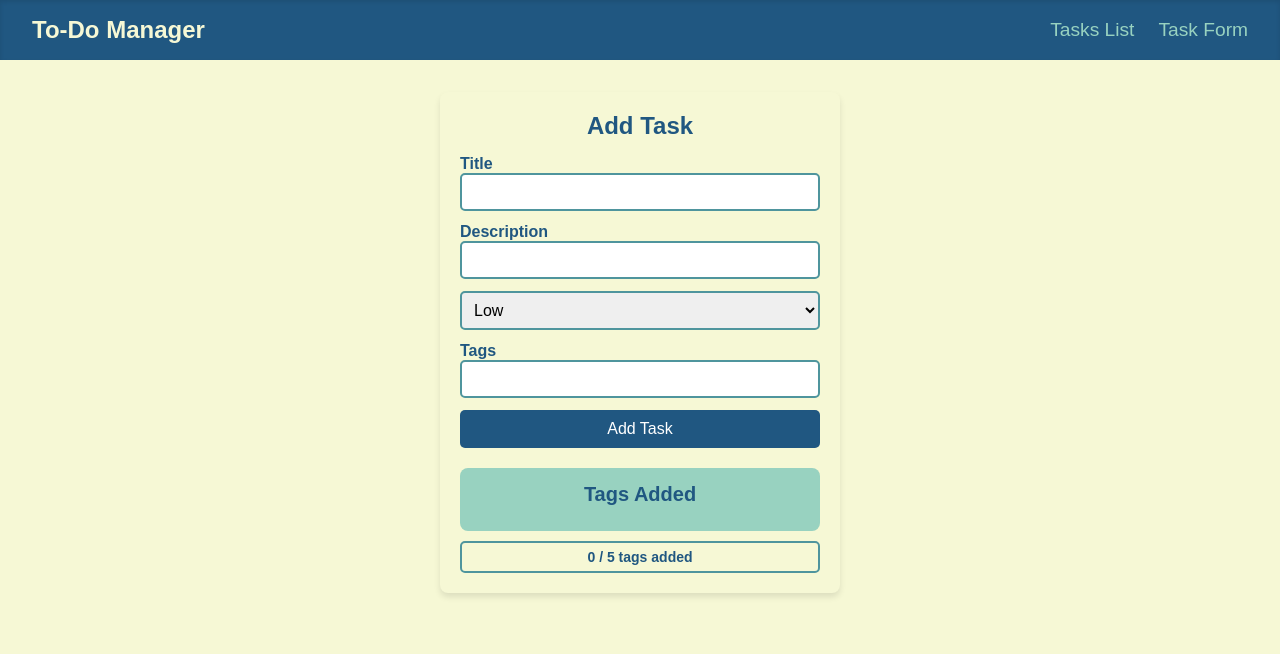
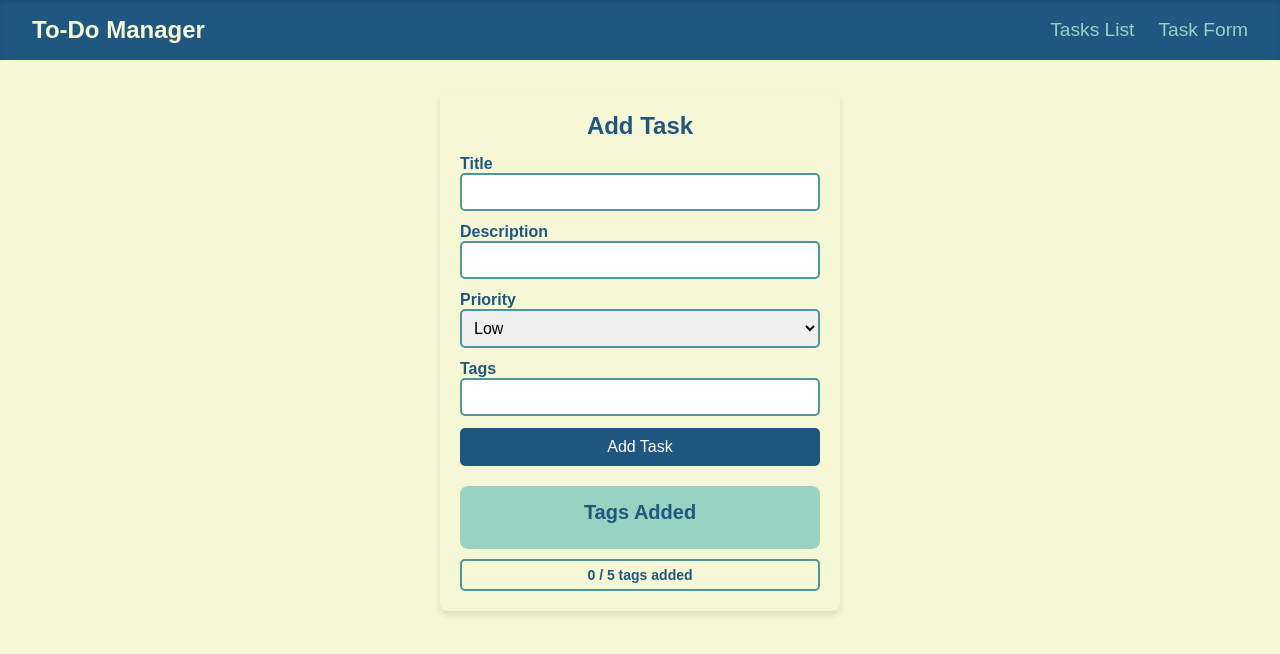
Before and after one commit to Espadv69/TaskMaster-MERN, a React (Vite) app in the folder frontend/: page /form in a window 1280 px wide. Shown: the top 654 px of the page. Built offline with nearby package versions, Linux system fonts and the light colour scheme.

Commit message:
Refactor TaskForm component to wrap priority select in a label for improved accessibility

```diff
--- a/frontend/src/components/TaskForm/TaskForm.jsx
+++ b/frontend/src/components/TaskForm/TaskForm.jsx
@@ -104,6 +104,8 @@ const TaskForm = () => {
           />
         </label>
 
+        <label className="task-form__label">
+          Priority
           <select
             className="task-form__select"
             value={priority}
@@ -113,6 +115,7 @@ const TaskForm = () => {
             <option value="medium">Medium</option>
             <option value="high">High</option>
           </select>
+        </label>
 
         <label className="task-form__label">
           Tags
```
Lines whose indentation alone changed are shown as unchanged.
